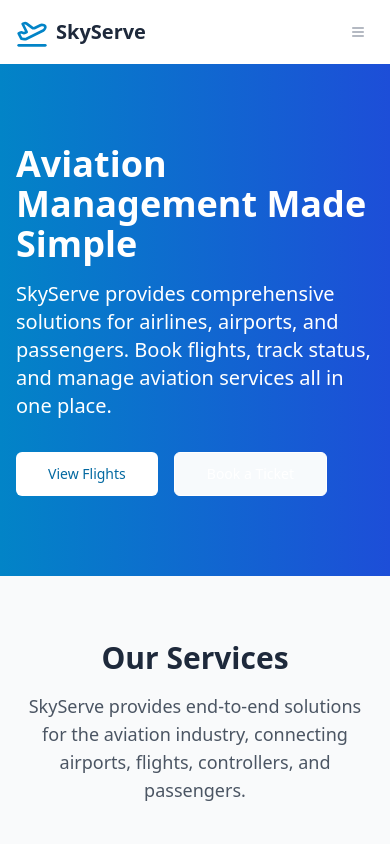
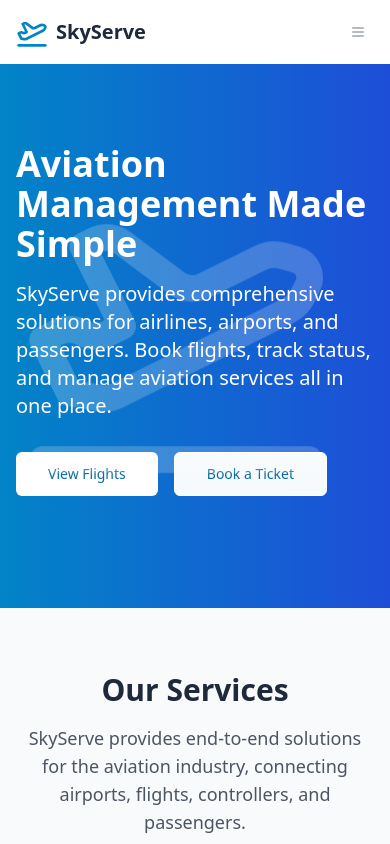
Before and after one commit to Subtilizer28/SkyServe, a Next.js app: page / in a window 390 px wide. Shown: the top 844 px of the page. Built offline with nearby package versions, Linux system fonts and the light colour scheme.

Commit message:
fix: pg npm package missing & env validation

```diff
--- a/package.json
+++ b/package.json
@@ -22,6 +22,7 @@
     "class-variance-authority": "^0.7.1",
     "lucide-react": "^0.487.0",
     "next": "^15.2.3",
+    "pg": "^8.14.1",
     "react": "^19.0.0",
     "react-dom": "^19.0.0",
     "tailwind-merge": "^3.2.0",
@@ -32,6 +33,7 @@
     "@eslint/eslintrc": "^3.3.1",
     "@tailwindcss/postcss": "^4.0.15",
     "@types/node": "^20.14.10",
+    "@types/pg": "^8.11.12",
     "@types/react": "^19.0.0",
     "@types/react-dom": "^19.0.0",
     "autoprefixer": "^10.4.21",
--- a/src/app/page.tsx
+++ b/src/app/page.tsx
@@ -8,7 +8,6 @@ import DetailCard from "@/components/DetailCard";
 import { airports, flights } from "@/data/mockData";
 
 const Index = () => {
-  // Take just a few recent flights for the showcase
   const recentFlights = flights.slice(0, 3);
 
   return (
@@ -32,12 +31,12 @@ const Index = () => {
                   <Button asChild size="lg" className="bg-white text-skyblue-700 hover:bg-gray-100">
                     <Link href="/flights">View Flights</Link>
                   </Button>
-                  <Button asChild size="lg" variant="outline" className="border-white text-white hover:bg-white/10">
+                  <Button asChild size="lg" variant="outline" className="border-white text-skyblue-700">
                     <Link href="/tickets/new">Book a Ticket</Link>
                   </Button>
                 </div>
               </div>
-              <div className="hidden md:block">
+              <div className="block -mt-[400px] md:-mt-0">
                 <div className="relative h-80 animate-float">
                   <PlaneTakeoff className="h-80 w-80 text-white/20 absolute" />
                 </div>
--- a/src/env.js
+++ b/src/env.js
@@ -8,6 +8,7 @@ export const env = createEnv({
    */
   server: {
     NODE_ENV: z.enum(["development", "test", "production"]),
+    DATABASE_URL: z.string().url(),
   },
 
   /**
@@ -25,6 +26,7 @@ export const env = createEnv({
    */
   runtimeEnv: {
     NODE_ENV: process.env.NODE_ENV,
+    DATABASE_URL: process.env.DATABASE_URL,
     // NEXT_PUBLIC_CLIENTVAR: process.env.NEXT_PUBLIC_CLIENTVAR,
   },
   /**
--- a/src/styles/globals.css
+++ b/src/styles/globals.css
@@ -65,3 +65,21 @@
     --ring: 212.7 26.8% 83.9%;
   }
 }
+
+@layer base {
+  * {
+    @apply border-border;
+  }
+
+  body {
+    @apply bg-background text-foreground;
+  }
+}
+
+.page-container {
+  @apply max-w-7xl mx-auto px-4 sm:px-6 lg:px-8 py-8;
+}
+
+.section-title {
+  @apply text-2xl font-bold text-navy-800 mb-6;
+}
```
Also changed, not shown: 2 other files (tests, documents, lock files or other folders).
